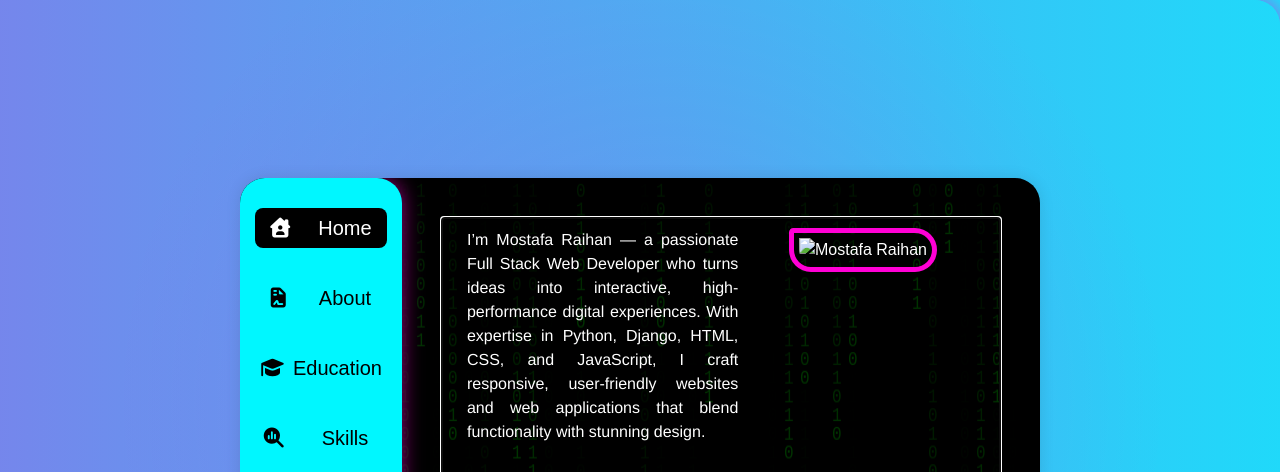
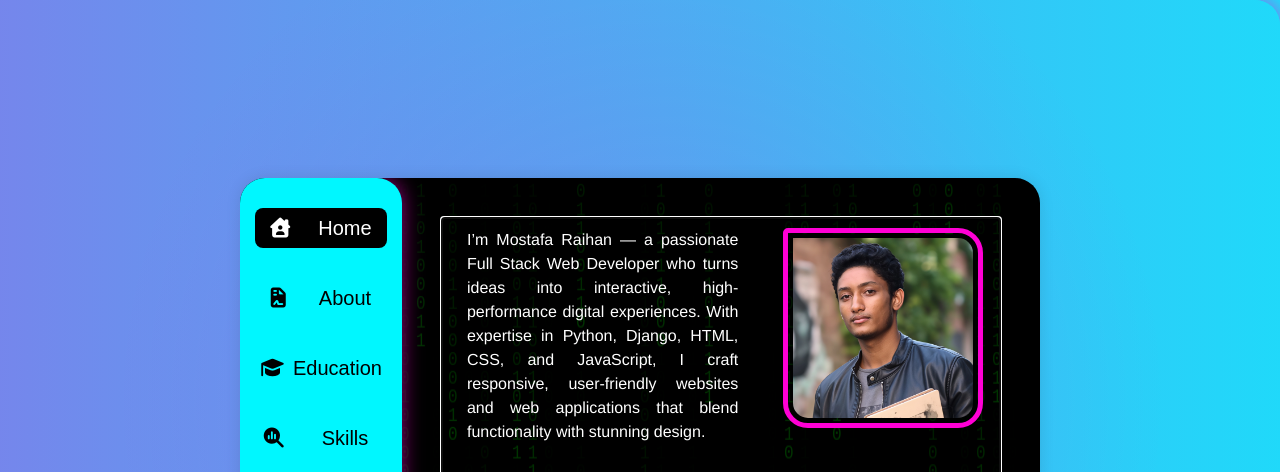
Before and after one commit to MostafaRaihan/Dev, a plain HTML site: page index.html in a window 1280 px wide. Shown: the top 472 px of the page. Drawn offline with Linux system fonts and the light colour scheme.

Commit message:
Update index.html

```diff
--- a/index.html
+++ b/index.html
@@ -103,7 +103,6 @@
             <div class="col-md-4 order-1 order-md-2 text-center">
              <img
                   src="image/profile.webp"
-                  srcset="image/profile-400.webp 400w, image/profile-800.webp 800w, image/profile-1200.webp 1200w"
                   sizes="(max-width: 600px) 400px, (max-width: 900px) 800px, 1200px"
                   alt="Mostafa Raihan"
                   title="Mostafa Raihan | Web Developer"
```
